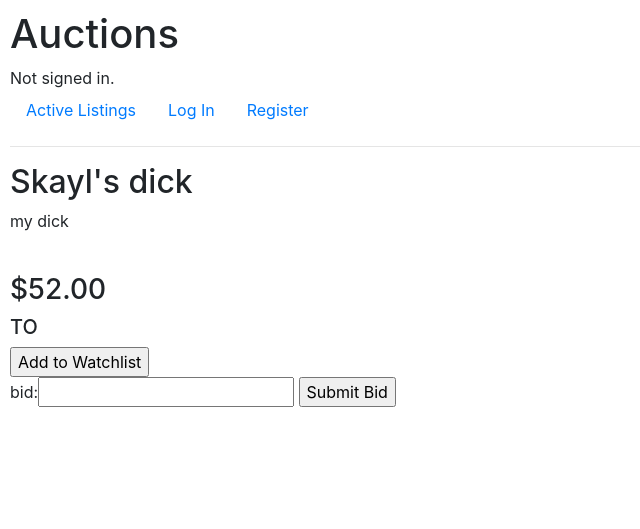
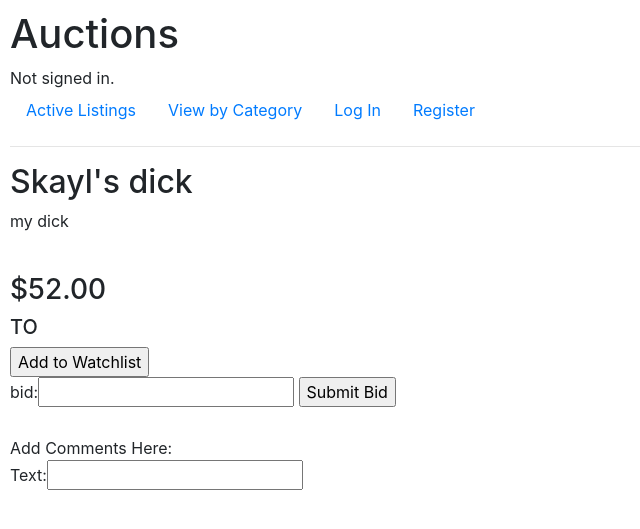
Before and after one commit to terskayl/commerce, a Django app: page /listing/2 in a window 1280 px wide. Shown: the top 529 px of the page, without its empty margins (0-640 px from the left). Run offline with Django 3.2, Linux system fonts and the light colour scheme; data comes from the database, SQL or seed files in the repository; both versions use the stored data as it was after the commit; some libraries are stand-ins or nearby versions.

Commit message:
Comments, category view, auction winner

```diff
--- a/auctions/models.py
+++ b/auctions/models.py
@@ -14,6 +14,7 @@ class Listing(models.Model):
     active = models.BooleanField()
     owner = models.ForeignKey(User, on_delete=models.CASCADE, related_name="listings")
     watched_by = models.ManyToManyField(User, blank=True, related_name="watchlist")
+    winner = models.ForeignKey(User, blank=True, null=True, on_delete=models.CASCADE)
 
     def __str__(self):
         return f"{self.title}: listing num {self.id}, at {self.current_price}, {self.category}"
--- a/auctions/templates/auctions/layout.html
+++ b/auctions/templates/auctions/layout.html
@@ -19,6 +19,9 @@
         <ul class="nav">
             <li class="nav-item">
                 <a class="nav-link" href="{% url 'index' %}">Active Listings</a>
+            </li>
+            <li class="nav-item">
+                <a class="nav-link" href="{% url 'categoryList' %}">View by Category</a>
             </li>
             {% if user.is_authenticated %}
                 <li class=""nav-item>
--- a/auctions/templates/auctions/listing.html
+++ b/auctions/templates/auctions/listing.html
@@ -1,7 +1,10 @@
 {% extends 'auctions/layout.html' %}
 {% block body %}
+    {% if listing.winner %}
+        <h1> WINNER: {{ listing.winner }} with a bid of {{ listing.current_price }} </h1>
+        <h2>THIS ITEM HAS BEEN SOLD</h2>
+    {% endif %}
     <h2>{{ listing.title }}</h2>
-
     <div>
         <p>{{ listing.description }}</p>
         <img src="{{ listing.image }}">
@@ -20,8 +23,26 @@
     {% else %}
         <form action="/listing/{{ listing.id }}" method="POST">
             {% csrf_token %}
-            {{ form }}
-            <input type="submit" value="Submit Bid">
+            {{ bidForm }}
+            <input type="submit" name="bidButton" value="Submit Bid">
         </form>
     {% endif %}
+
+    <br>
+    Add Comments Here:
+    <form action="/listing/{{ listing.id }}" method="POST">
+        {% csrf_token %}
+        {{ commentForm }}
+    </form>
+
+    {% for comment in comments %}
+    <div>
+        <div width="25%">
+            <strong>{{ comment.user.username }}</strong>
+        </div>
+        <div>
+           {{ comment.text }}
+        </div>
+    </div>
+    {% endfor %}
 {% endblock %}
--- a/auctions/urls.py
+++ b/auctions/urls.py
@@ -9,5 +9,7 @@ urlpatterns = [
     path("register", views.register, name="register"),
     path("create", views.create_listing, name="create"),
     path("listing/<int:id>", views.listing, name="listing"),
-    path("watchlist", views.watchlist, name="watchlist")
+    path("watchlist", views.watchlist, name="watchlist"),
+    path("category", views.categoryList, name="categoryList"),
+    path('category/<str:catAbbr>', views.category, name="category")
 ]
--- a/auctions/views.py
+++ b/auctions/views.py
@@ -9,6 +9,14 @@ from .models import User
 from .models import Listing
 from .models import Bid
 from .models import Comment
+
+CATEGORIES = [
+        ('',''),
+        ('EL','electronics'),
+        ('HO', 'home'),
+        ('TO', 'toys'),
+        ('FA', 'fashion')
+    ]
 
 def index(request):
     return render(request, "auctions/index.html", {
@@ -72,13 +80,6 @@ class CreateListingForm(forms.Form):
     description = forms.CharField(label="Describe your item here", widget=forms.Textarea)
     starting_bid = forms.DecimalField(decimal_places=2)
     image = forms.URLField(required=False)
-    CATEGORIES = [
-        ('',''),
-        ('EL','electronics'),
-        ('HO', 'home'),
-        ('TO', 'toys'),
-        ('FA', 'fashion')
-    ]
     category = forms.ChoiceField(required=False, choices=CATEGORIES)
 
 def create_listing(request):
@@ -97,15 +98,24 @@ def create_listing(request):
 class BidForm(forms.Form):
     bid = forms.DecimalField(label='bid', decimal_places=2)
 
+class CommentForm(forms.Form):
+    text = forms.CharField(max_length=500)
+
 def listing(request, id):
+    l = Listing.objects.get(pk=id)
     if request.method == 'POST':
-        l = Listing.objects.get(pk=id)
+        print(request.POST)
         if 'watchlist' in request.POST:
             l.watched_by.add(request.user)
         elif 'close' in request.POST:
             l.active = False
             l.save()
-        else:
+            maxBid = max(l.bids.all(), key=lambda b: b.bid_amount)
+            l.current_price = maxBid.bid_amount
+            l.winner = maxBid.user
+            l.save()
+        elif "bidButton" in request.POST:
+            print('hi')
             form = BidForm(request.POST)
             if form.is_valid():
                 bid = form.cleaned_data['bid']
@@ -114,10 +124,17 @@ def listing(request, id):
                     l.save()
                     b = Bid(listing=l, user=request.user, bid_amount=bid)
                     b.save()
-                #return render(request, "auctions/register.html")
+        else:
+            form = CommentForm(request.POST)
+            if form.is_valid():
+                commentText = form.cleaned_data['text']
+                c = Comment(listing=l, user=request.user, text=commentText)
+                c.save()
     return render(request, "auctions/listing.html", {
-        'form' : BidForm(),
-        'listing' : Listing.objects.get(pk=id)
+        'bidForm' : BidForm(),
+        'commentForm' : CommentForm(),
+        'listing' : l,
+        'comments' : Comment.objects.filter(listing=l)
     })
 
 def watchlist(request):
@@ -125,3 +142,13 @@ def watchlist(request):
     return render(request, "auctions/index.html", {
         'listings' : watchlistList
     })
+
+def category(request, catAbbr):
+    return render(request, "auctions/index.html", {
+        'listings' : Listing.objects.filter(active=True, category=catAbbr)
+    })
+
+def categoryList(request):
+    return render(request, "auctions/categoryList.html", {
+        'categories' : CATEGORIES[1:]
+    })
```
Also changed, not shown: auctions/templates/auctions/categoryList.html (added, +16 -0 lines), auctions/migrations/0005_listing_winner.py (added), db.sqlite3.
